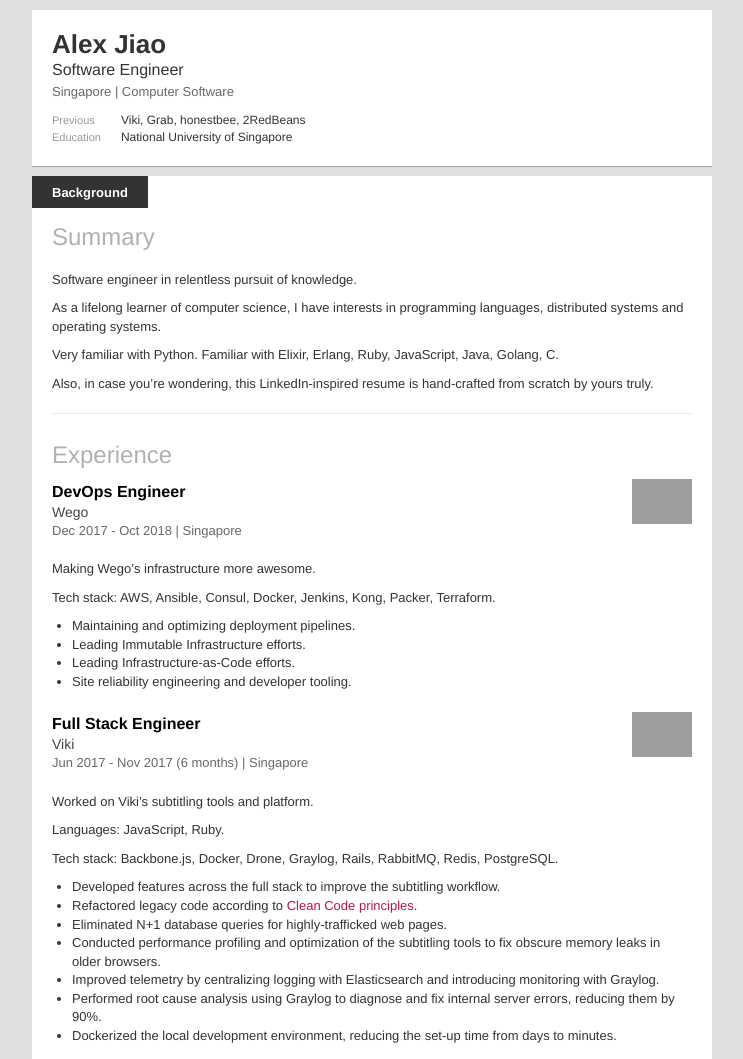
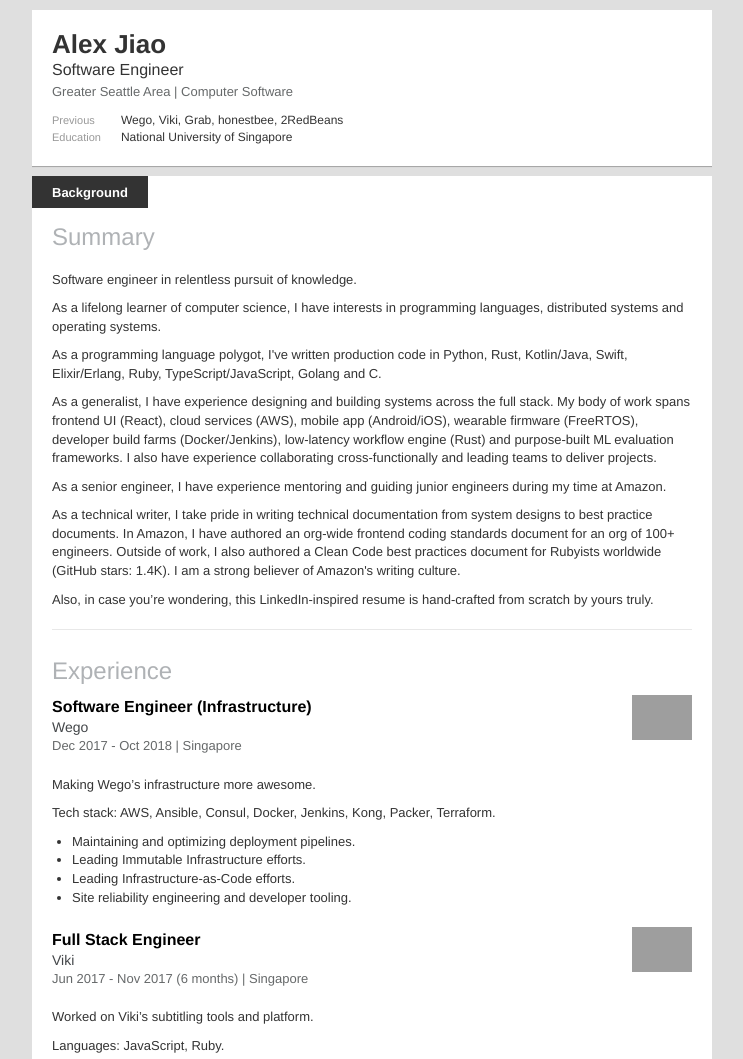
Before and after one commit to uohzxela/uohzxela.github.io, a plain HTML site: page resume/index.html in a window 1280 px wide. Shown: the top 1059 px of the page, without its empty margins (268-1011 px from the left). Drawn offline with nearby package versions, Linux system fonts and the light colour scheme; files that its build step writes are made by us from their sources; grey boxes are pictures that could not be loaded.

Commit message:
Updated summary

```diff
--- a/resume/index.html
+++ b/resume/index.html
@@ -55,7 +55,7 @@
     <div class='profile-top'>
         <h1 class='full-name'>Alex Jiao</h1>
         <p class='headline'>Software Engineer</p>
-        <p class='demographic-info'>Singapore | Computer Software</p>
+        <p class='demographic-info'>Greater Seattle Area | Computer Software</p>
         <table class="overview-summary">
             <tbody>
                 <tr class='overview-summary-past'>
@@ -64,6 +64,7 @@
                     </th>
                     <td>
                         <ol>
+                            <li>Wego,</li>
                             <li>Viki,</li>
                             <li>Grab,</li>
                             <li>honestbee,</li>
@@ -95,7 +96,10 @@
             <div class='background-section-content'>
                 <p>Software engineer in relentless pursuit of knowledge.</p>
                 <p>As a lifelong learner of computer science, I have interests in programming languages, distributed systems and operating systems.</p>
-                <p>Very familiar with Python. Familiar with Elixir, Erlang, Ruby, JavaScript, Java, Golang, C.</p>
+                <p>As a programming language polygot, I've written production code in Python, Rust, Kotlin/Java, Swift, Elixir/Erlang, Ruby, TypeScript/JavaScript, Golang and C.</p>
+                <p>As a generalist, I have experience designing and building systems across the full stack. My body of work spans frontend UI (React), cloud services (AWS), mobile app (Android/iOS), wearable firmware (FreeRTOS), developer build farms (Docker/Jenkins), low-latency workflow engine (Rust) and purpose-built ML evaluation frameworks. I also have experience collaborating cross-functionally and leading teams to deliver projects.</p>
+                <p>As a senior engineer, I have experience mentoring and guiding junior engineers during my time at Amazon.</p>
+                <p>As a technical writer, I take pride in writing technical documentation from system designs to best practice documents. In Amazon, I have authored an org-wide frontend coding standards document for an org of 100+ engineers. Outside of work, I also authored a Clean Code best practices document for Rubyists worldwide (GitHub stars: 1.4K). I am a strong believer of Amazon's writing culture.</p>
                 <p>Also, in case you&rsquo;re wondering, this LinkedIn-inspired resume is hand-crafted from scratch by yours truly.</p>
             </div>
         </div>
@@ -107,7 +111,7 @@
                 <div class='experience-summary'>
                     <div class='experience-info'>
                         <div class='experience-title'>
-                            DevOps Engineer
+                            Software Engineer (Infrastructure)
                         </div>
                         <div class='experience-company'>
                             Wego
```
